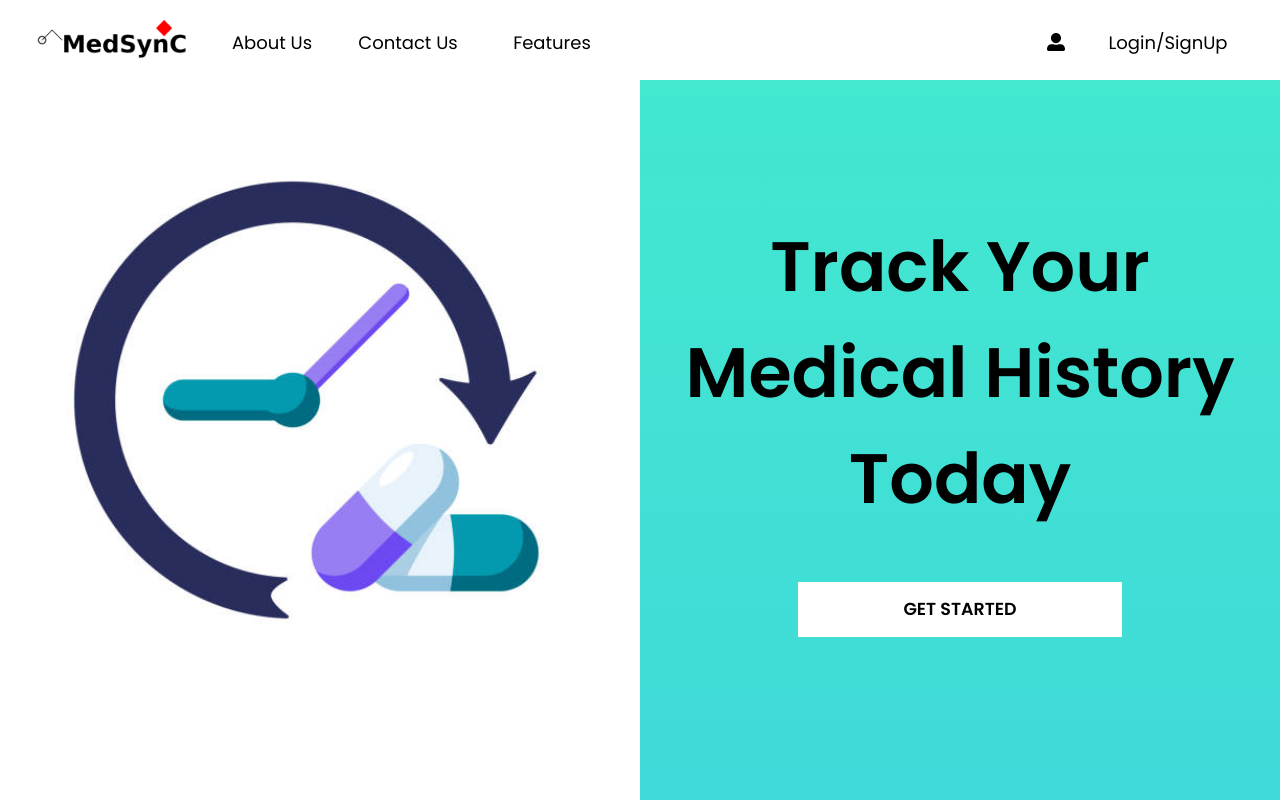
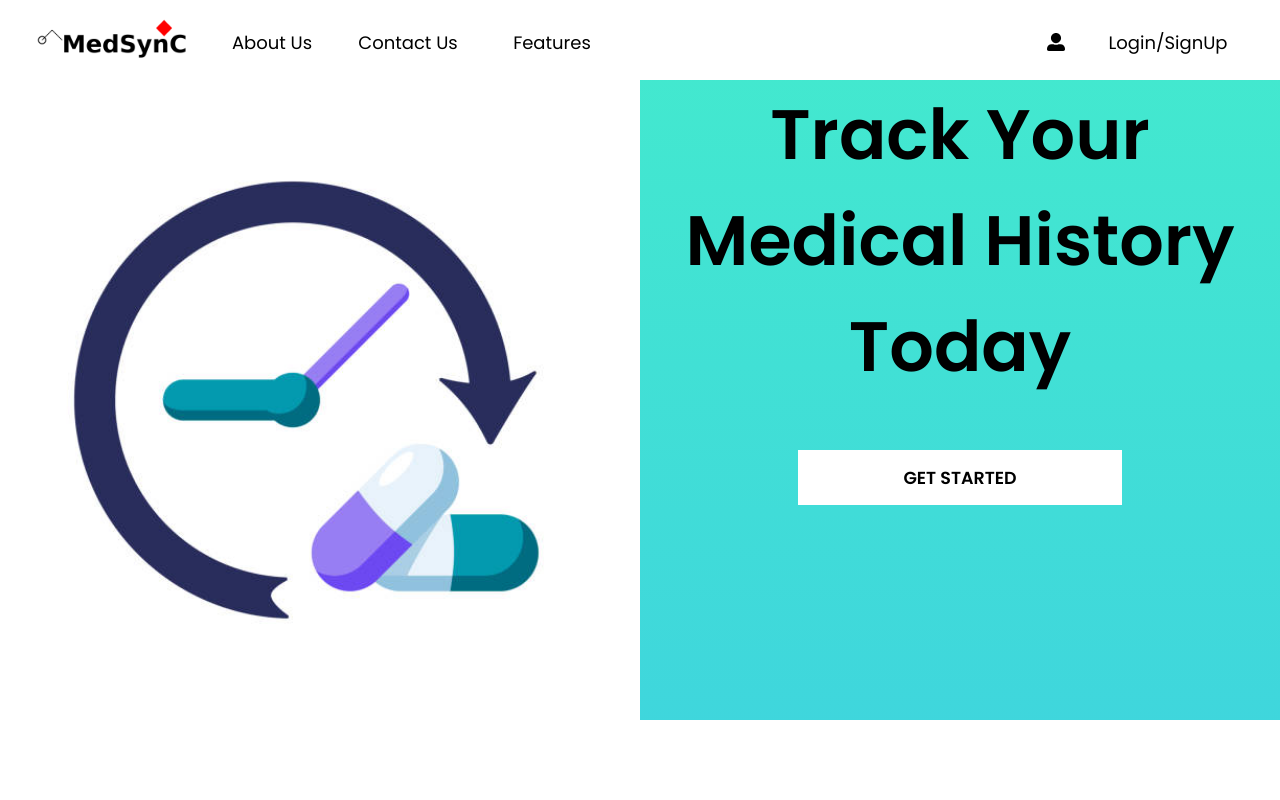
Before and after one commit to RajveerShaw/MedSynC, a React (Vite) app: page / in a window 1280 px wide. Shown: the top 800 px of the page. Built offline with nearby package versions, Linux system fonts and the light colour scheme; a web font is replaced by a local one.

Commit message:
Update section1.module.css

```diff
--- a/src/components/section1.module.css
+++ b/src/components/section1.module.css
@@ -1,7 +1,7 @@
 .container{
     display: flex;
     width: 100%;
-    height: 56.45rem;
+    height: 40em;
 }
 
 .images{
```
